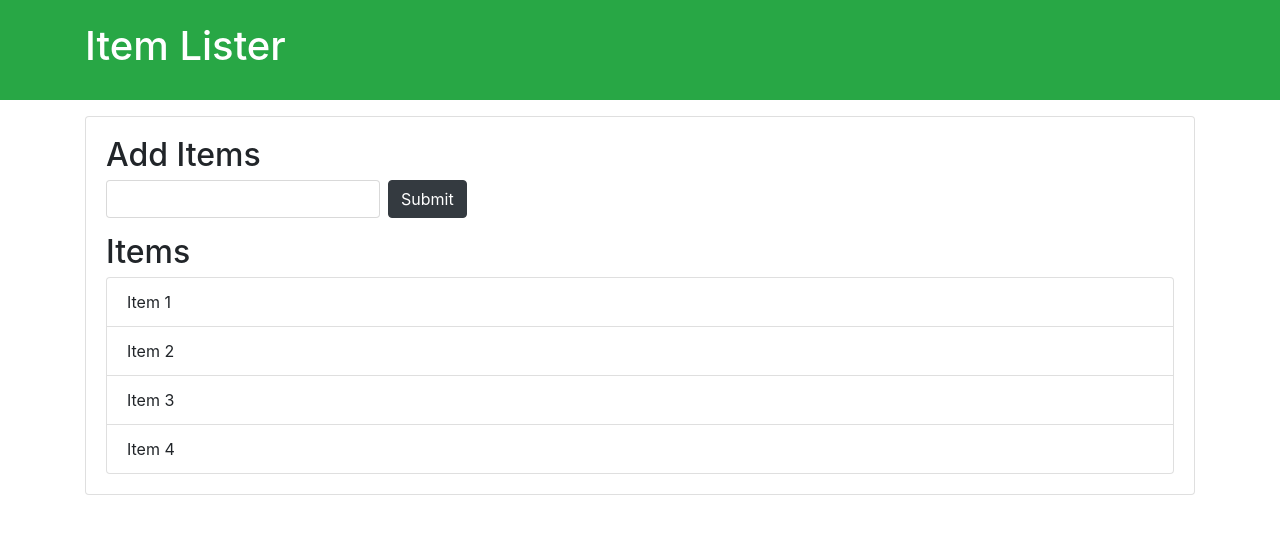
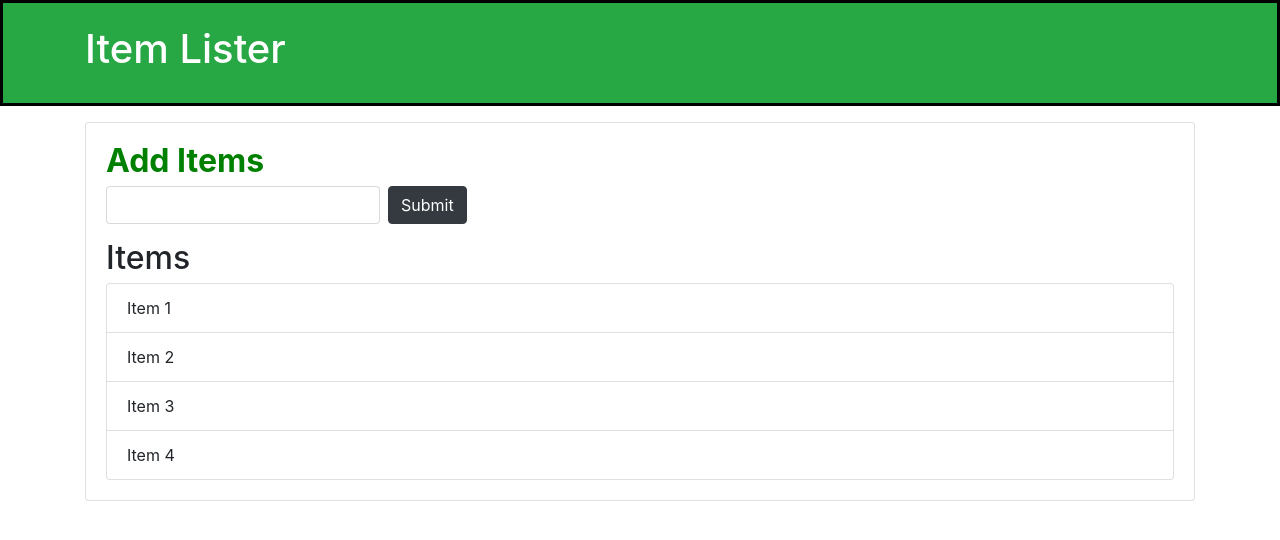
Before and after one commit to 4athul2p0m/Athulrepo, a plain HTML site: page index.html in a window 1280 px wide. Drawn offline with nearby package versions, Linux system fonts and the light colour scheme.

Commit message:
modified header styles

```diff
--- a/dom.js
+++ b/dom.js
@@ -1 +1,10 @@
-console.dir(document);
+var header = document.getElementById('main-header');
+//add border to header
+header.style.border = 'solid 3px #000';
+
+var additems = document.getElementById('list-header');
+console.log(additems);
+//set additems font to bold
+additems.style.fontWeight = 'bold';
+//set font color of additems to green
+additems.style.color = 'green'
--- a/index.html
+++ b/index.html
@@ -15,7 +15,7 @@
   </header>
   <div class="container">
    <div id="main" class="card card-body">
-    <h2 class="title">Add Items</h2>
+    <h2 class="title" id="list-header">Add Items</h2>
     <form class="form-inline mb-3">
       <input type="text" class="form-control mr-2">
       <input type="submit" class="btn btn-dark" value="Submit">
@@ -29,6 +29,6 @@
     </ul>
    </div>
   </div>
-
+  <script src="dom.js"></script>
 </body>
 </html>
```
